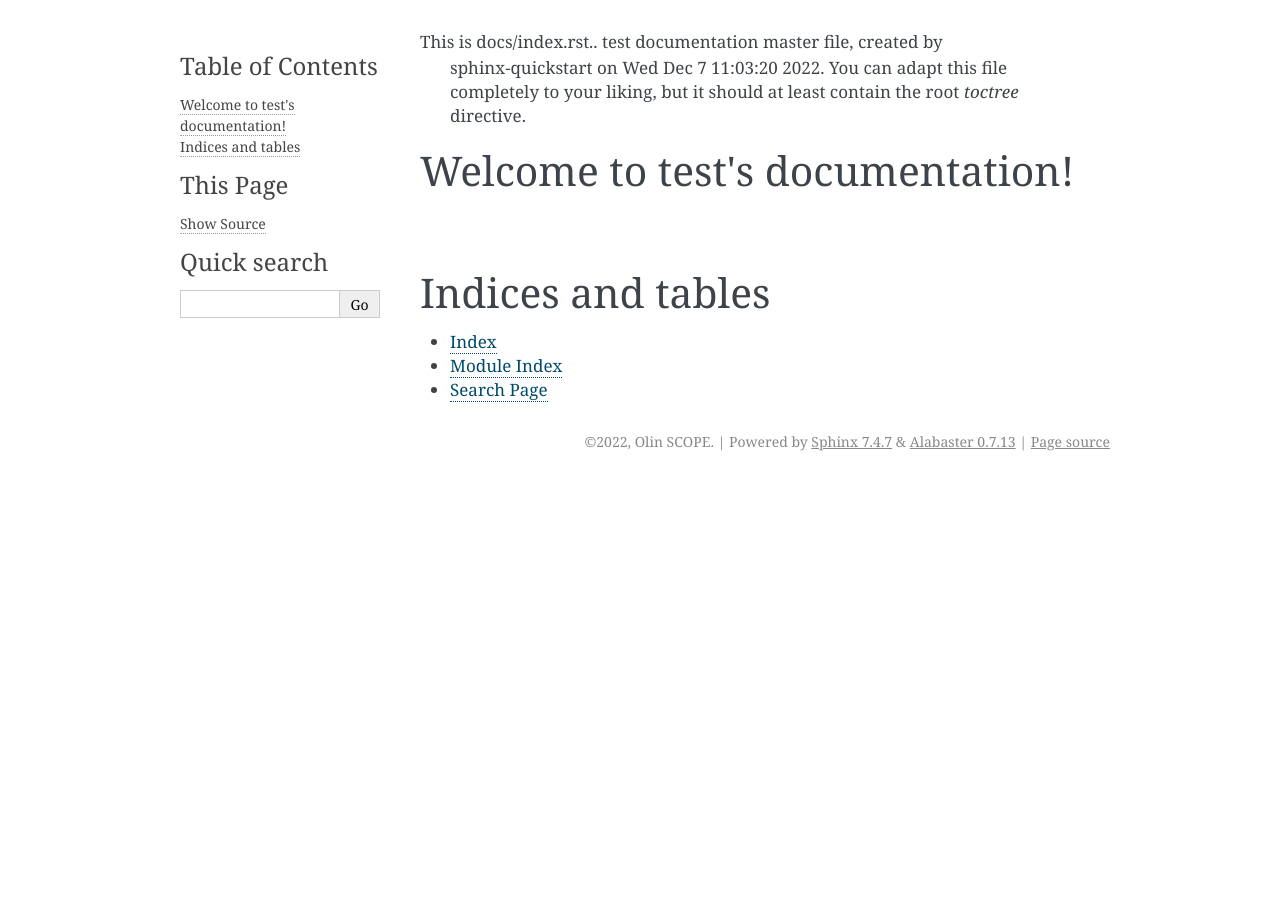
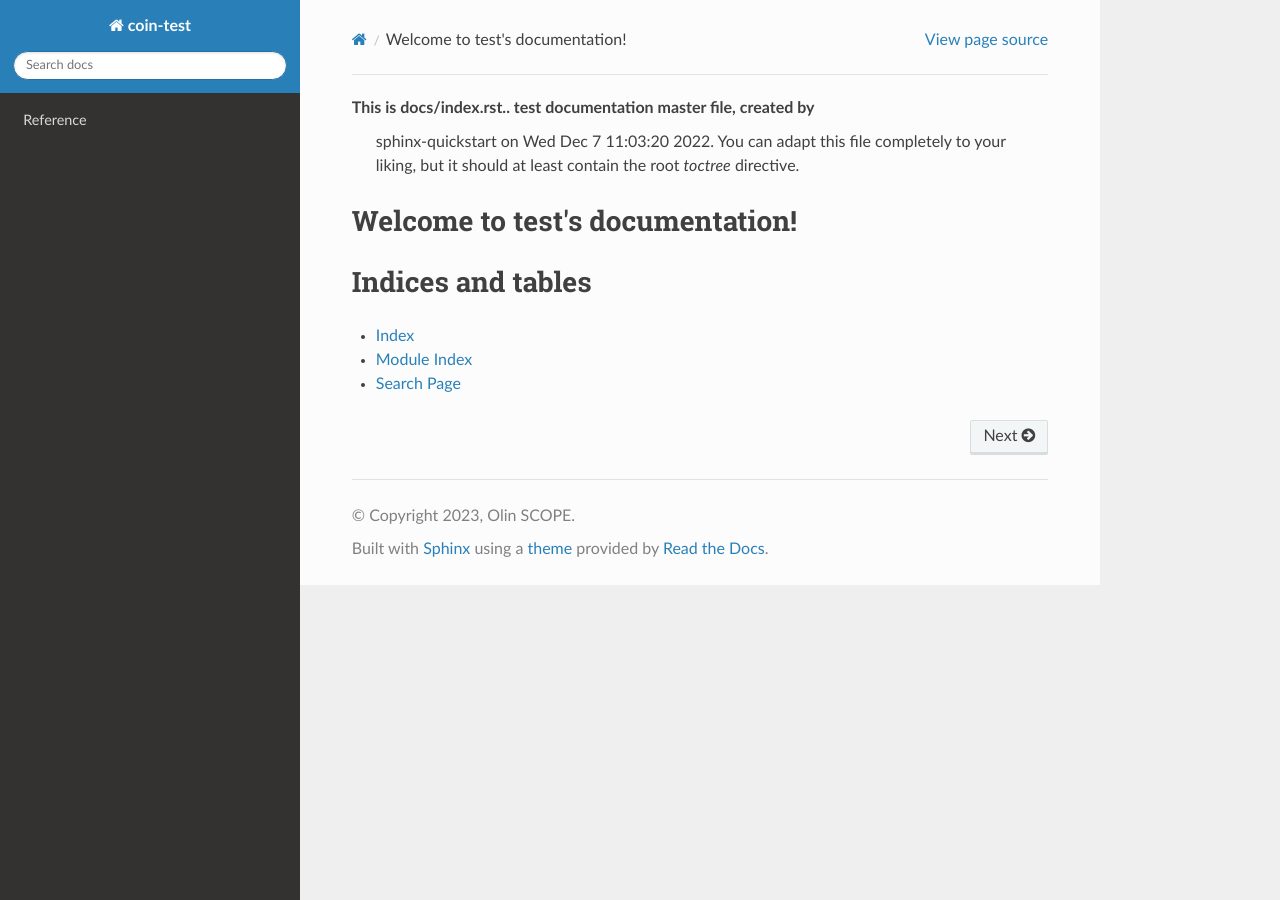
Before and after one commit to coin-test/coin-test, a Sphinx documentation site: the page built from docs/index.rst, in a window 1280 px wide. Built offline with Sphinx 7.4.7 and the Read the Docs theme 2.0.0, drawn with Linux system fonts in a browser that asks for light colours.

```diff
--- a/docs/conf.py
+++ b/docs/conf.py
@@ -14,7 +14,7 @@ sys.path.insert(0, os.path.abspath("../src"))
 autodoc_mock_imports = ["numpy", "pandas", "croniter"]
 
 project = "coin-test"
-copyright = "2022, Olin SCOPE"
+copyright = "2023, Olin SCOPE"
 author = "Olin SCOPE"
 release = "0.1"
 
@@ -32,5 +32,5 @@ language = "python"
 # -- Options for HTML output -------------------------------------------------
 # https://www.sphinx-doc.org/en/master/usage/configuration.html#options-for-html-output
 
-html_theme = "alabaster"
+html_theme = "sphinx_rtd_theme"
 html_static_path = ["_static"]
--- a/pyproject.toml
+++ b/pyproject.toml
@@ -34,6 +34,9 @@ flake8-docstrings = "^1.6.0"
 darglint = "^1.8.1"
 codecov = "^2.1.12"
 icecream = "^2.1.3"
+sphinx = "^6.1.3"
+sphinx-autodoc-typehints = "^1.22"
+sphinx-rtd-theme = "^1.2.0"
 
 [tool.pytest.ini_options]
 markers = [
```
Also changed, not shown: README.md (+12 -0 lines), noxfile.py (+7 -0 lines), 1 other file.
